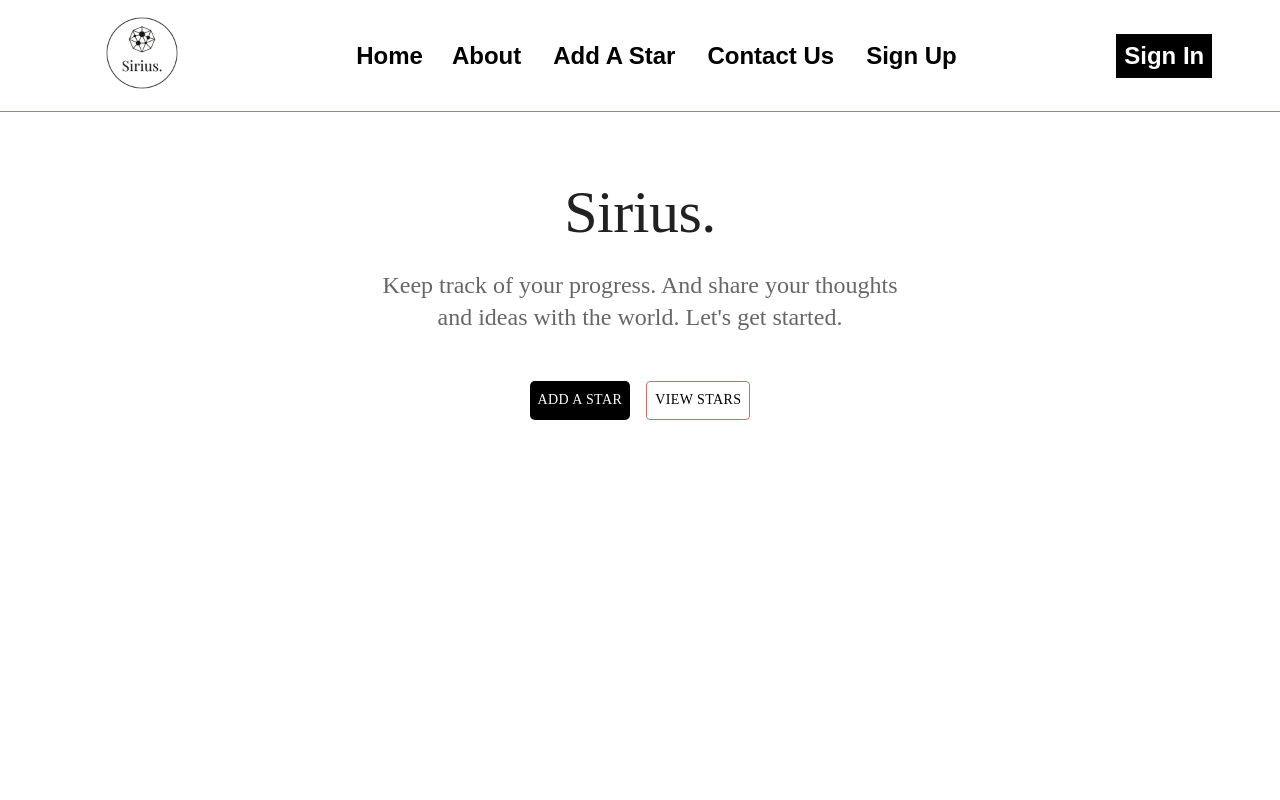
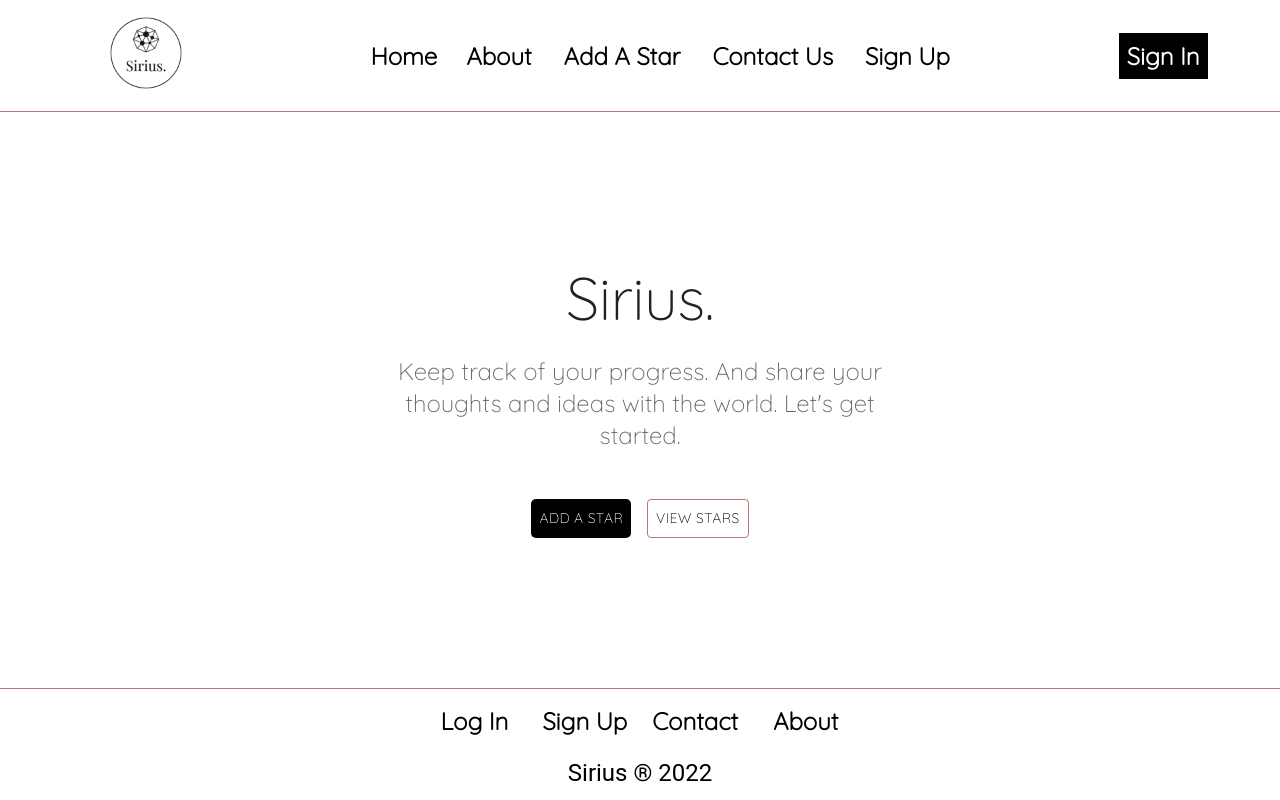
Before and after one commit to smkamaldar/wm3-sirius, a React (Create React App) app in the folder client/: page / in a window 1280 px wide. Shown: the top 800 px of the page. Built offline with nearby package versions, Linux system fonts and the light colour scheme.

Commit message:
Body Height Adjusted for Nav & Footer Height

```diff
--- a/client/src/index.css
+++ b/client/src/index.css
@@ -1,3 +1,6 @@
+/* Fonts */
+@import url("https://fonts.googleapis.com/css2?family=Quicksand:wght@300&display=swap");
+
 /* Global Styles */
 * {
 	box-sizing: border-box;
@@ -7,9 +10,6 @@
 	color: black;
 }
 
-/* Fonts */
-@import url("https://fonts.googleapis.com/css2?family=Quicksand:wght@300&display=swap");
-
 :root {
 	--pink: rgb(192, 115, 115);
 	--box-shadow: rgba(0, 0, 0, 0.16) 0px 3px 6px, rgba(0, 0, 0, 0.23) 0px 3px 6px;
@@ -17,5 +17,6 @@
 
 /* body */
 .body {
-	min-height: 100vh;
+	min-height: calc(100vh - 14rem);
+	display: flex;
 }
--- /dev/null
+++ b/client/src/pages/Home.css
@@ -0,0 +1,8 @@
+.main {
+    display: flex;
+}
+
+.home-wrapper {
+    justify-self: center;
+    align-self: center;
+}
--- a/client/src/pages/Home.js
+++ b/client/src/pages/Home.js
@@ -1,28 +1,14 @@
-// import { useEffect, useState } from "react";
-// import { Link } from "react-router-dom";
+import "./Home.css";
 import { useNavigate } from "react-router-dom";
-import Box from "@mui/material/Box";
 import Typography from "@mui/material/Typography";
 import Container from "@mui/material/Container";
 import Stack from "@mui/material/Stack";
 import Button from "@mui/material/Button";
-// import AddEntry from "./AddEntry";
-
-// import "./Home.css";
 
 export function Home() {
 	const navigate = useNavigate();
 	return (
-		<main role="main">
-			<div>
-				<Box
-					sx={{
-						bgcolor: "background.paper",
-						pt: 8,
-						pb: 6,
-					}}
-				>
-					<Container maxWidth="sm">
+		<Container maxWidth="sm" className="home-wrapper">
 			<Typography
 				fontFamily="QuickSand"
 				component="h1"
@@ -40,15 +26,10 @@ export function Home() {
 				color="text.secondary"
 				paragraph
 			>
-							Keep track of your progress. And share your thoughts and ideas
-							with the world. Let's get started.
+				Keep track of your progress. And share your thoughts and ideas with the
+				world. Let's get started.
 			</Typography>
-						<Stack
-							sx={{ pt: 4 }}
-							direction="row"
-							spacing={2}
-							justifyContent="center"
-						>
+			<Stack sx={{ pt: 4 }} direction="row" spacing={2} justifyContent="center">
 				<Button
 					className="home-button"
 					onClick={() => navigate("/addentry")}
@@ -74,9 +55,6 @@ export function Home() {
 				</Button>
 			</Stack>
 		</Container>
-				</Box>
-			</div>
-		</main>
 	);
 }
 
--- /dev/null
+++ b/client/src/pages/SignUp.css
@@ -0,0 +1,5 @@
+
+.sign-up-container {
+    align-self: center;
+    justify-self: center;
+}
--- a/client/src/pages/SignUp.js
+++ b/client/src/pages/SignUp.js
@@ -1,74 +1,65 @@
-
-import * as React from 'react';
-import Axios from 'axios';
-import Avatar from '@mui/material/Avatar';
-import Button from '@mui/material/Button';
-import CssBaseline from '@mui/material/CssBaseline';
-import TextField from '@mui/material/TextField';
-import FormControlLabel from '@mui/material/FormControlLabel';
-import Checkbox from '@mui/material/Checkbox';
-import Link from '@mui/material/Link';
-import Grid from '@mui/material/Grid';
-import Box from '@mui/material/Box';
-import LockOutlinedIcon from '@mui/icons-material/LockOutlined';
-import Typography from '@mui/material/Typography';
-import Container from '@mui/material/Container';
-import { createTheme, ThemeProvider } from '@mui/material/styles';
+import "./SignUp.css";
+import * as React from "react";
+import Axios from "axios";
+import Avatar from "@mui/material/Avatar";
+import Button from "@mui/material/Button";
+import CssBaseline from "@mui/material/CssBaseline";
+import TextField from "@mui/material/TextField";
+import FormControlLabel from "@mui/material/FormControlLabel";
+import Checkbox from "@mui/material/Checkbox";
+import Link from "@mui/material/Link";
+import Grid from "@mui/material/Grid";
+import Box from "@mui/material/Box";
+import LockOutlinedIcon from "@mui/icons-material/LockOutlined";
+import Typography from "@mui/material/Typography";
+import Container from "@mui/material/Container";
+import { createTheme, ThemeProvider } from "@mui/material/styles";
 import { useNavigate } from "react-router-dom";
 
 const theme = createTheme();
 const URL = "/api/user/register";
-const SignUp= () => {
+
+const SignUp = () => {
 	const navigate = useNavigate();
 	const [email, setEmail] = React.useState("");
 	const [password, setPassword] = React.useState("");
 	const [firstName, setFirstName] = React.useState("");
 	const [lastName, setLastName] = React.useState("");
 
-
-
 	const handleSubmit = (e) => {
 		e.preventDefault();
-    Axios.post(URL , {
+		Axios.post(URL, {
 			email,
 			password,
 			firstName,
-      lastName
+			lastName,
 		})
 			.then((res) => {
-      console.log("sending request",res);
+				console.log("sending request", res);
 				navigate("/signin");
-
 			})
 			.catch((err) => {
 				console.log(err);
 			});
 	};
 
-
-
-
-
 	return (
 		<ThemeProvider theme={theme}>
-      <Container component="main" maxWidth="xs">
-        <CssBaseline />
+				<Container maxWidth="xs" className="sign-up-container" sx={{  height:"fit-content"  }}>
 					<Box
 						sx={{
-            marginTop: 8,
-            display: 'flex',
-            flexDirection: 'column',
-            alignItems: 'center',
+							display: "flex",
+							flexDirection: "column",
+							alignItems: "center",
 						}}
 					>
-          <Avatar sx={{ m: 1, bgcolor: 'secondary.black' }}>
+						<Avatar sx={{ m: 1, bgcolor: "secondary.black" }}>
 							<LockOutlinedIcon />
 						</Avatar>
-          <Typography component="h1" variant="h5" color="common.black" >
+						<Typography component="h1" variant="h5" color="common.black">
 							Sign up
 						</Typography>
-          <Box component="form" noValidate
-          sx={{ mt: 3 }}>
+						<Box component="form" noValidate sx={{ mt: 3 }}>
 							<Grid container spacing={2}>
 								<Grid item xs={12} sm={6}>
 									<TextField
@@ -121,11 +112,10 @@ const SignUp= () => {
 										onChange={(e) => setPassword(e.target.value)}
 									/>
 								</Grid>
-              <Grid item xs={12}>
-              </Grid>
+								<Grid item xs={12}></Grid>
 							</Grid>
 							<Button
-              style={{ backgroundColor: 'black', color: 'common.white' }}
+								style={{ backgroundColor: "black", color: "common.white" }}
 								type="submit"
 								fullWidth
 								variant="contained"
```
Lines whose indentation alone changed are shown as unchanged.
